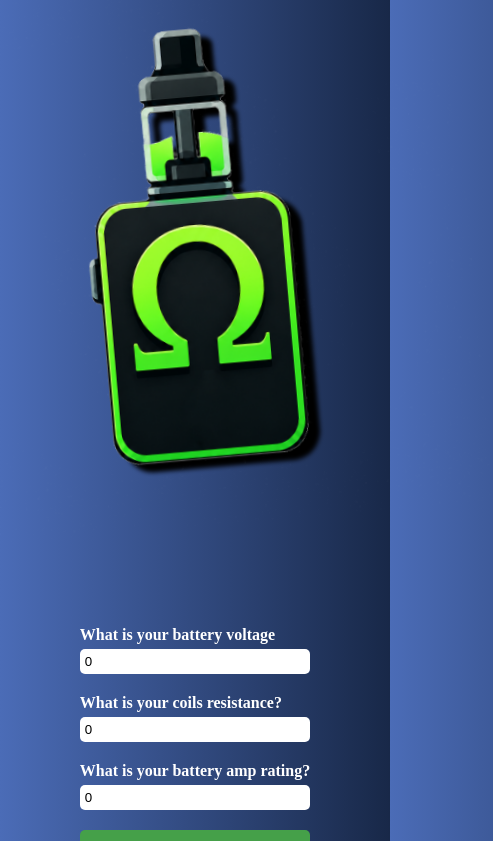
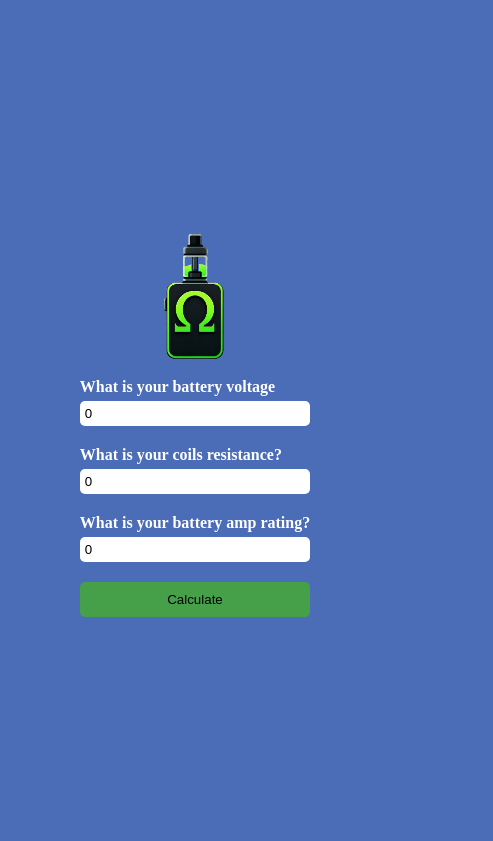
Before and after one commit to Garden19/Ohms-law-calculator, an Angular app in the folder frontend/: page / in a window 390 px wide. Shown: the top 841 px of the page, 493 px wide, since content can reach past the window. Built offline with nearby package versions, Linux system fonts and the light colour scheme.

Commit message:
Improved the responsive layout for mobile.

```diff
--- a/frontend/src/app/components/calculator/calculator.css
+++ b/frontend/src/app/components/calculator/calculator.css
@@ -1,6 +1,5 @@
 .container {
     display: flex;
-    flex-wrap: wrap;
     flex-direction: row;
     justify-content: space-around;
     align-items: center;
@@ -16,9 +15,8 @@
 }
 
 .separated-container img {
-    background-size: cover;
-    background-position: center;
-    height: 100%;
+    max-width: 100%;
+    height: auto;
     &:hover {
         transform: scale(1.1);
         filter: drop-shadow(10px 8px 2px #000000);
@@ -59,6 +57,7 @@ button {
 
 .safe {
     color: green;
+
     font-weight: bold;
 }
 
@@ -66,3 +65,19 @@ button {
     color: red;
     font-weight: bold;
 }
+
+@media (max-width: 768px) {
+  .container {
+    flex-direction: column;
+    justify-content: center;
+  }
+
+  .separated-container {
+    height: auto;
+    width: 100%;
+  }
+
+  .separated-container img {
+    max-width: 160px;
+  }
+}
--- a/frontend/src/styles.css
+++ b/frontend/src/styles.css
@@ -6,7 +6,9 @@ html, body {
 }
 
 body {
-  background: linear-gradient(90deg, #4b6cb7 0%, #182848 100%)
+  background: #4b6cb7;
+  background-repeat: no-repeat;
+  background-position: str;
 }
 
 * {
```
